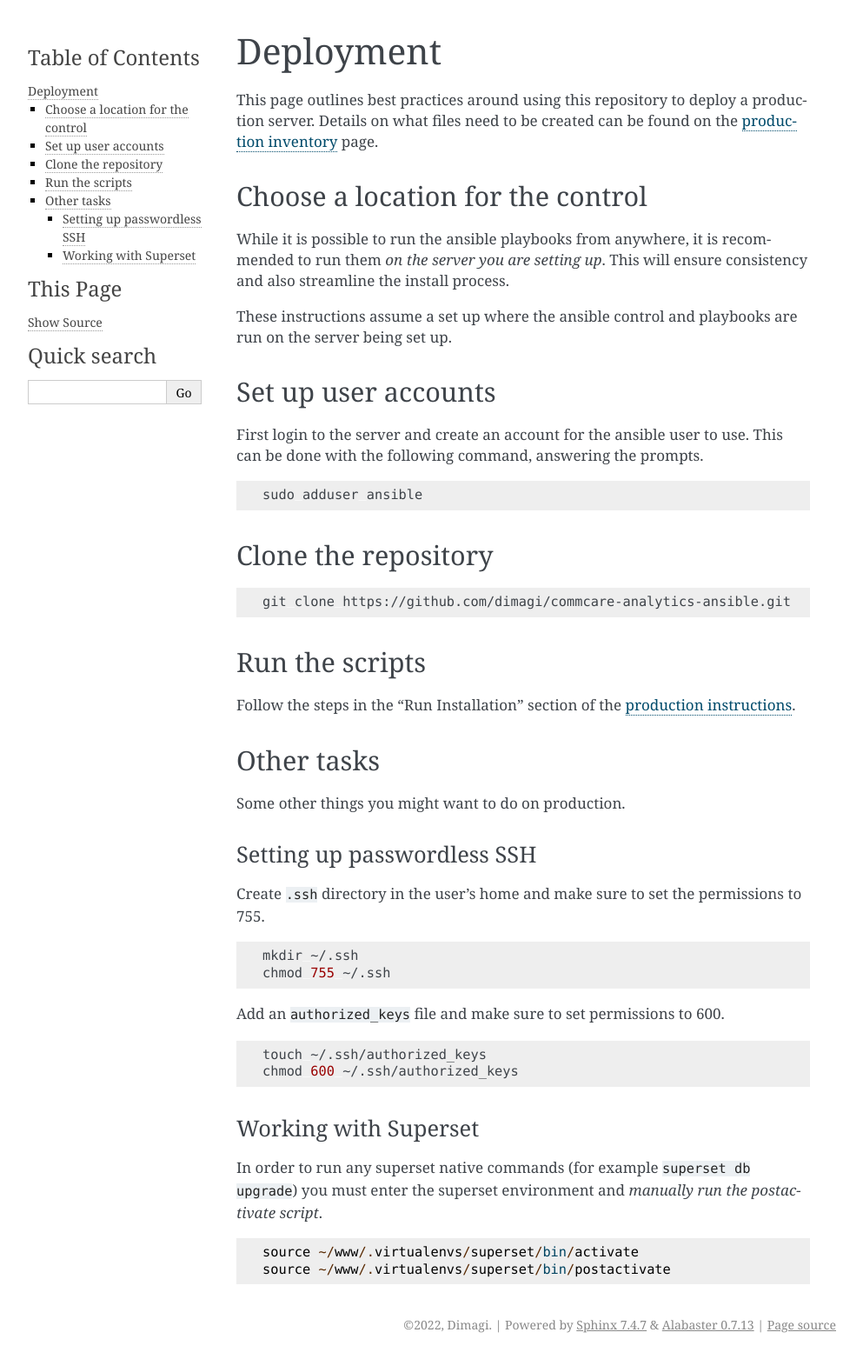
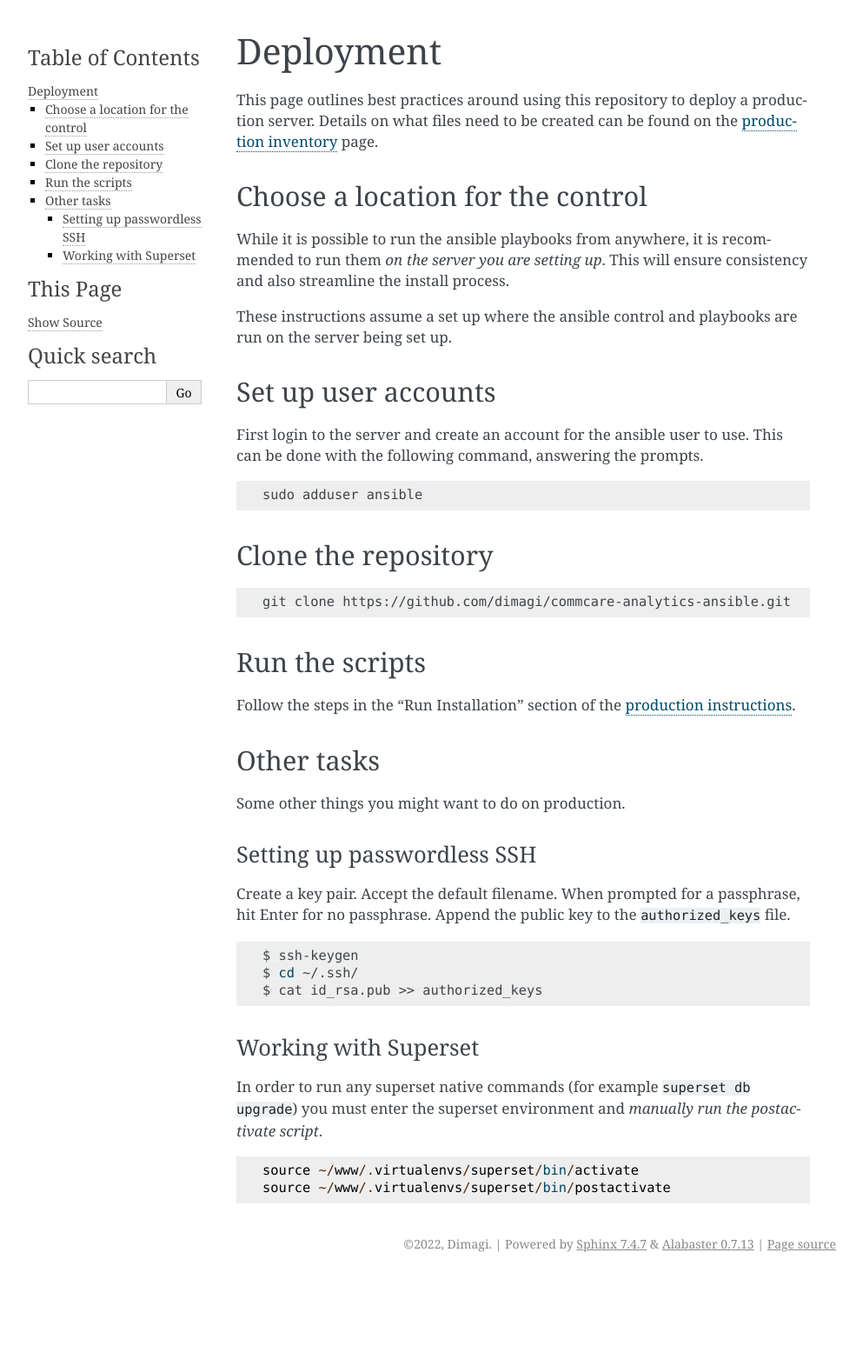
Before and after one commit to dimagi/commcare-analytics-ansible, a Sphinx documentation site: the page built from docs/deployment.md, in a window 1280 px wide. Shown: the whole page at 87% size, without its empty margins (148-1141 px from the left). Built offline with Sphinx 7.4.7, drawn with Linux system fonts in a browser that asks for light colours; after the commit the page ends 1470 px from its top, so only the background shows below that.

Commit message:
Correct the instructions for SSH

````diff
--- a/docs/deployment.md
+++ b/docs/deployment.md
@@ -37,18 +37,14 @@ Some other things you might want to do on production.
 
 #### Setting up passwordless SSH
 
-Create `.ssh` directory in the user's home and make sure to set the permissions to 755.
+Create a key pair. Accept the default filename. When prompted for a
+passphrase, hit Enter for no passphrase. Append the public key to the
+`authorized_keys` file.
 
 ```bash
-mkdir ~/.ssh
-chmod 755 ~/.ssh
-```
-
-Add an `authorized_keys` file and make sure to set permissions to 600.
-
-```bash
-touch ~/.ssh/authorized_keys
-chmod 600 ~/.ssh/authorized_keys
+$ ssh-keygen
+$ cd ~/.ssh/
+$ cat id_rsa.pub >> authorized_keys
 ```
 
 
````
